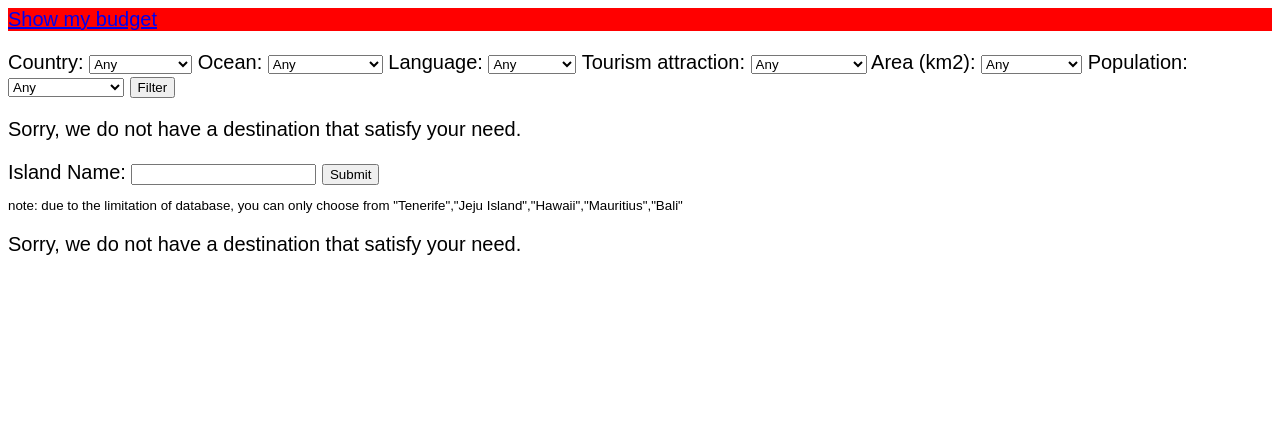
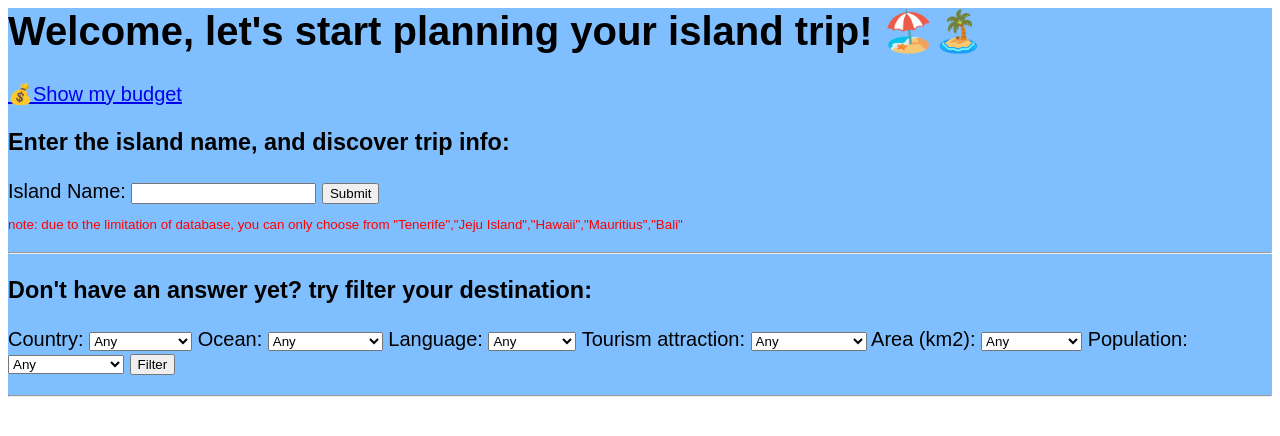
Before and after one commit to FengheliuDavid/software-development--islandPro, a Flask app: page / in a window 1280 px wide. Shown: the top 436 px of the page. Run offline with Flask 3, Linux system fonts and the light colour scheme; parts of the project's set-up code (start-up, migrations or seed data) failed here and were passed over.

Commit message:
final commit on 4.3

```diff
--- a/server.py
+++ b/server.py
@@ -13,6 +13,7 @@ import os
 from sqlalchemy import *
 from sqlalchemy.pool import NullPool
 from flask import Flask, request, render_template, g, redirect, Response
+import json
 
 tmpl_dir = os.path.join(os.path.dirname(os.path.abspath(__file__)), 'templates')
 app = Flask(__name__, template_folder=tmpl_dir)
@@ -24,31 +25,9 @@ DATABASEURI = f"postgresql://{DATABASE_USERNAME}:{DATABASE_PASSWRD}@{DATABASE_HO
 
 engine = create_engine(DATABASEURI)
 
-# Example of running queries in your database
-# Note that this will probably not work if you already have a table named 'test' in your database, containing meaningful data. This is only an example showing you how to run queries in your database using SQLAlchemy.
-#
-#with engine.connect() as conn:
-#	create_table_command = """
-#	CREATE TABLE IF NOT EXISTS test (
-#		id serial,
-#		name text
-#	)
-#	"""
-#	res = conn.execute(text(create_table_command))
-#	insert_table_command = """INSERT INTO test(name) VALUES ('grace hopper'), ('alan turing'), ('ada lovelace')"""
-#	res = conn.execute(text(insert_table_command))
-#	# you need to commit for create, insert, update queries to reflect
-#	conn.commit()
-
 
 @app.before_request
 def before_request():
-	"""
-	This function is run at the beginning of every web request
-	(every time you enter an address in the web browser).
-	We use it to setup a database connection that can be used throughout the request.
-	The variable g is globally accessible.
-	"""
 	try:
 		g.conn = engine.connect()
 	except:
@@ -58,106 +37,19 @@ def before_request():
 
 @app.teardown_request
 def teardown_request(exception):
-	"""
-	At the end of the web request, this makes sure to close the database connection.
-	If you don't, the database could run out of memory!
-	"""
 	try:
 		g.conn.close()
 	except Exception as e:
 		pass
 
 
-#
-# @app.route is a decorator around index() that means:
-#   run index() whenever the user tries to access the "/" path using a GET request
-#
-# If you wanted the user to go to, for example, localhost:8111/foobar/ with POST or GET then you could use:
-#
-#       @app.route("/foobar/", methods=["POST", "GET"])
-#
-# PROTIP: (the trailing / in the path is important)
-#
 # see for routing: https://flask.palletsprojects.com/en/1.1.x/quickstart/#routing
 # see for decorators: http://simeonfranklin.com/blog/2012/jul/1/python-decorators-in-12-steps/
-#
 @app.route('/')
 def index():
-	"""
-	request is a special object that Flask provides to access web request information:
-	request.method:   "GET" or "POST"
-	request.form:     if the browser submitted a form, this contains the data in the form
-	request.args:     dictionary of URL arguments, e.g., {a:1, b:2} for http://localhost?a=1&b=2
-	See its API: https://flask.palletsprojects.com/en/1.1.x/api/#incoming-request-data
+	return render_template("index.html")
 
-
-	# DEBUG: this is debugging code to see what request looks like
-	print(request.args)
-
-
-	#
-	# example of a database query
-	#
-	#lan=request.form["language"]
-	#print("lan")
-	want = 'Bali'
-	cursor = g.conn.execute("SELECT island_id FROM island WHERE island_name = "+ "'" + want + "'")
-
-	names = []
-	for result in cursor:
-		names.append(result[0])
-	print("names:", names)
-	cursor.close()
-
-	#
-	# Flask uses Jinja templates, which is an extension to HTML where you can
-	# pass data to a template and dynamically generate HTML based on the data
-	# (you can think of it as simple PHP)
-	# documentation: https://realpython.com/primer-on-jinja-templating/
-	#
-	# You can see an example template in templates/index.html
-	#
-	# context are the variables that are passed to the template.
-	# for example, "data" key in the context variable defined below will be
-	# accessible as a variable in index.html:
-	#
-	#     # will print: [u'grace hopper', u'alan turing', u'ada lovelace']
-	#     <div>{{data}}</div>
-	#
-	#     # creates a <div> tag for each element in data
-	#     # will print:
-	#     #
-	#     #   <div>grace hopper</div>
-	#     #   <div>alan turing</div>
-	#     #   <div>ada lovelace</div>
-	#     #
-	#     {% for n in data %}
-	#     <div>{{n}}</div>
-	#     {% endfor %}
-	#
-	context = dict(data = names)
-	"""
-
-	#
-	# render_template looks in the templates/ folder for files.
-	# for example, the below file reads template/index.html
-	#
-	return render_template("index.html")
-	#return render_template("index.html", **context)
-
-#
-# This is an example of a different path.  You can see it at:
-#
-#     localhost:8111/another
-#
-# Notice that the function name is another() rather than index()
-# The functions for each app.route need to have different names
-#
-@app.route('/budget')
-def another():
-	return render_template("budget.html")
-
-
+#given island name, return information
 @app.route('/island_info', methods=['POST'])
 def island_info():
 	island_name = request.form.get('isl_info')
@@ -169,7 +61,7 @@ def island_info():
 	cursor.close()
 	return render_template("index.html", iinfo= iinfo)
 
-
+#given filter input, return satisfied islands
 @app.route('/filter_islands')
 def filter_islands():
 	query_column = ['country', 'ocean', 'language', 'attraction_type', 'area', 'population']
@@ -197,15 +89,13 @@ def filter_islands():
 
 	fnames = []
 	for result in cursor:
-		#fnames.append(result[0])
 		fnames.append(result)
 	cursor.close()
-	#context = dict(fdata = fnames)
-	return render_template("index.html", fdata = fnames, q_str = query_str)
-	#return render_template("index.html", q_str = query_str)
+	return render_template("index.html", fdata = fnames)
 
 
 
+"""below code takes an island name and return the tourism, restaurant, etc. So, when show the result, could also get these"""
 """tourism.html"""
 @app.route('/tourism/<island>')
 def tourism(island):
@@ -265,11 +155,11 @@ def airport(island):
 
 	return render_template('airport.html', airport_info= airport_info, island = island)
 
-"""budget"""
+"""below codes are about the budget function"""
 @app.route('/hotel-add-to-budget', methods=['POST'])
 def hotel_add_to_budget():
 	event_type = request.form['hotel_name']
-	event_type =  event_type[:3]
+	event_type =  event_type[:1]
 	event_price = request.form['price_level']
 	event_price = float(event_price)*50
 	params = {}
@@ -277,12 +167,12 @@ def hotel_add_to_budget():
 	params["event_price"] = event_price
 	with engine.begin() as connection:
 		connection.execute(text("INSERT INTO budget VALUES (:event_type, :event_price)"), params)
-	return '<html><body><h1>Added!</h1></body></html>'
+	return redirect(request.referrer)
 
 @app.route('/resta-add-to-budget', methods=['POST'])
 def resta_add_to_budget():
 	event_type = request.form['resta_name']
-	event_type =  event_type[:3]
+	event_type =  event_type[:1]
 	event_price = request.form['price_level']
 	event_price = float(event_price)*10
 	params = {}
@@ -290,12 +180,12 @@ def resta_add_to_budget():
 	params["event_price"] = event_price
 	with engine.begin() as connection:
 		connection.execute(text("INSERT INTO budget VALUES (:event_type, :event_price)"), params)
-	return '<html><body><h1>Added!</h1></body></html>'
+	return redirect(request.referrer)
 
 @app.route('/tourism-add-to-budget', methods=['POST'])
 def tourism_add_to_budget():
 	event_type = request.form['tourism_name']
-	event_type =  event_type[:3]
+	event_type =  event_type[:1]
 	event_price = request.form['price_level']
 	event_price = event_price
 	params = {}
@@ -303,7 +193,32 @@ def tourism_add_to_budget():
 	params["event_price"] = event_price
 	with engine.begin() as connection:
 		connection.execute(text("INSERT INTO budget VALUES (:event_type, :event_price)"), params)
-	return '<html><body><h1>Added!</h1></body></html>'
+	return redirect(request.referrer)
+"""
+@app.route('/budget')
+def budget():
+	cursor = g.conn.execute("SELECT SUM(price) FROM budget")
+	sum_budget = cursor.fetchone()[0]
+	cursor.close()
+	return render_template("budget.html", sum_budget =sum_budget)
+"""
+@app.route('/delete_budget', methods=['POST'])
+def delete_budget():
+    g.conn.execute("DELETE FROM budget")
+    return redirect('/budget')
+
+@app.route('/budget')
+def budget():
+    cursor = g.conn.execute("SELECT event_type, SUM(price) FROM budget GROUP BY event_type")
+    rows = cursor.fetchall()
+    cursor.close()
+    event_types = []
+    prices = []
+    for row in rows:
+        event_types.append(row[0])
+        prices.append(row[1])
+    sum_budget = sum(prices)
+    return render_template("budget.html", sum_budget=sum_budget, event_types=event_types, prices=prices)
 
 
 
--- a/templates/airport.html
+++ b/templates/airport.html
@@ -5,6 +5,8 @@
   body {
     font-size: 15pt;
     font-family: arial;
+    background-color:#F0F8FF;
+    }
   }
 </style>
 
--- a/templates/hotel.html
+++ b/templates/hotel.html
@@ -4,6 +4,7 @@
   body {
     font-size: 15pt;
     font-family: arial;
+    background-color:#F0F8FF;
   }
 </style>
 
--- a/templates/index.html
+++ b/templates/index.html
@@ -1,27 +1,47 @@
 <html>
 <style>
-    body{
+  body {
     font-size: 15pt;
     font-family: arial;
   }
 
   .comment {
     font-size: 10pt;
+    color: red;
   }
+
   .plan {
-      background-color: red;
+    color: blue;
   }
+
+.heading {
+  background-color: #80bfff;
+}
+
+.result-page {
+  background-color:#F0F8FF;
+}
+
 </style>
 
 
 
 <body>
-<p class="plan"><a href="budget">Show my budget</a></p>
+  <div class="heading">
 
-<!-- <form method="POST" action="/add">
-<p>Name of new computer scientist: <input type="text" name="name"> <input type="submit" value="Add"></p>
-</form> -->
 
+  <h1>Welcome, let's start planning your island trip! 🏖️🏝️</h1>
+  <p class="plan"><a href="budget">💰Show my budget</a></p>
+
+  <h3>Enter the island name, and discover trip info:</h3>
+  <form method="POST" action="/island_info">
+    <label for="isl_info">Island Name:</label>
+    <input type="text" name="isl_info" id="isl_info">
+    <input type="submit" value="Submit">
+    <p class="comment">note: due to the limitation of database, you can only choose from "Tenerife","Jeju Island","Hawaii","Mauritius","Bali"</p>
+  </form>
+  <hr>
+  <h3>Don't have an answer yet? try filter your destination:</h3>
   <form action="{{ url_for('filter_islands') }}" method="GET">
     <label for="country">Country:</label>
     <select name="country" id="country">
@@ -87,9 +107,13 @@
     <input type="submit" value="Filter">
   </form>
 
+  <hr class="big-hr">
+  </div>
+
+  <div class="result-page">
 
   {% if fdata %}
-<p class='title_text'> Here are the results:</p>
+  <h3 class='title_text'> Here are the results:</h3>
   {% for n in fdata %}
   <div class="island-info">
     <ul class="island-details">
@@ -104,21 +128,17 @@
       <li><a href="{{ url_for('hotel', island=n[1]) }}" target="_blank">hotel</a></li>
       <li><a href="{{ url_for('airport', island=n[1]) }}" target="_blank">airport</a></li>
     </ul>
+    <hr class="small-hr">
   </div>
   {% endfor %}
   {% else %}
-  <p>Sorry, we do not have a destination that satisfy your need.</p >
+  <p> </p>
   {% endif %}
 
   <!-- <p>{{ fdata }}</p> -->
   <!-- <p>{{ q_str }}</p> -->
 
-<form method="POST" action="/island_info">
-		<label for="isl_info">Island Name:</label>
-		<input type="text" name="isl_info" id="isl_info">
-		<input type="submit" value="Submit">
-    <p class = "comment">note: due to the limitation of database, you can only choose from "Tenerife","Jeju Island","Hawaii","Mauritius","Bali"</p>
-</form>
+
 
   {% if iinfo %}
   <p class='title_text'> Here are the results:</p>
@@ -135,26 +155,15 @@
       <li><a href="{{ url_for('resta', island=n[1]) }}" target="_blank">restaurant</a></li>
       <li><a href="{{ url_for('hotel', island=n[1]) }}" target="_blank">hotel</a></li>
       <li><a href="{{ url_for('airport', island=n[1]) }}" target="_blank">airport</a></li>
-
     </ul>
+    <hr class="small-hr">
   </div>
   {% endfor %}
   {% else %}
-  <p>Sorry, we do not have a destination that satisfy your need.</p >
+  <p> </p>
   {% endif %}
 
-
-<!-- <div>{{idata}}</div> -->
-<!-- <p>{{ fdata }}</p>
-
-<h1>Some famous Computer Scientists</h1>
-<div>{{data}}</div>
-
-<div>
-  {% for n in data %}
-  <div>{{n}}</div>
-  {% endfor %}
-</div> -->
+  </div>
 
 </body>
 
--- a/templates/resta.html
+++ b/templates/resta.html
@@ -5,6 +5,7 @@
   body {
     font-size: 15pt;
     font-family: arial;
+    background-color:#F0F8FF;
   }
 </style>
 
--- a/templates/tourism.html
+++ b/templates/tourism.html
@@ -5,6 +5,7 @@
   body {
     font-size: 15pt;
     font-family: arial;
+    background-color:#F0F8FF;
   }
 </style>
 
```
Also changed, not shown: templates/budget.html (+111 -0 lines). Lines whose indentation alone changed are shown as unchanged.
